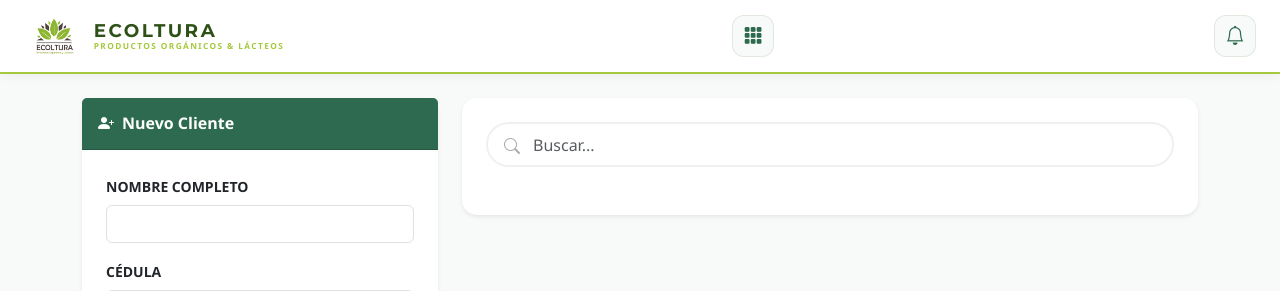
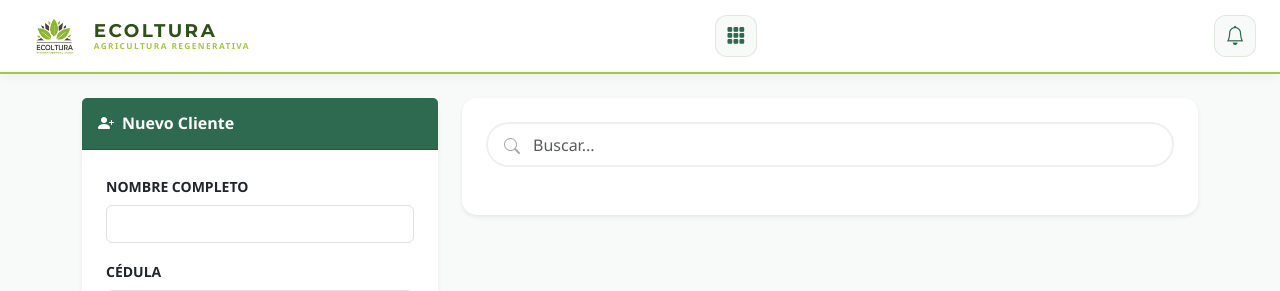
Before and after one commit to daarce09-spec/ecoltura-erp, a Flask app: page /clientes in a window 1280 px wide. Shown: the top 291 px of the page. Run offline with Flask 3, Linux system fonts and the light colour scheme; data that the repository does not hold is empty; some libraries are stand-ins or nearby versions.

Commit message:
Actualiza tagline del admin a Agricultura Regenerativa

```diff
--- a/templates/base.html
+++ b/templates/base.html
@@ -134,7 +134,7 @@
         <img src="{{ url_for('static', filename='img/ecoltura-logo.png') }}" class="navbar-logo" alt="ECOLTURA">
         <div class="brand-text">
           <span class="brand-name">ECOLTURA</span>
-          <span class="brand-sub">Productos Orgánicos &amp; Lácteos</span>
+          <span class="brand-sub">Agricultura Regenerativa</span>
         </div>
       </a>
       <a href="{{ url_for('menu') }}" class="btn-volver-menu" title="Volver al menú">
```
